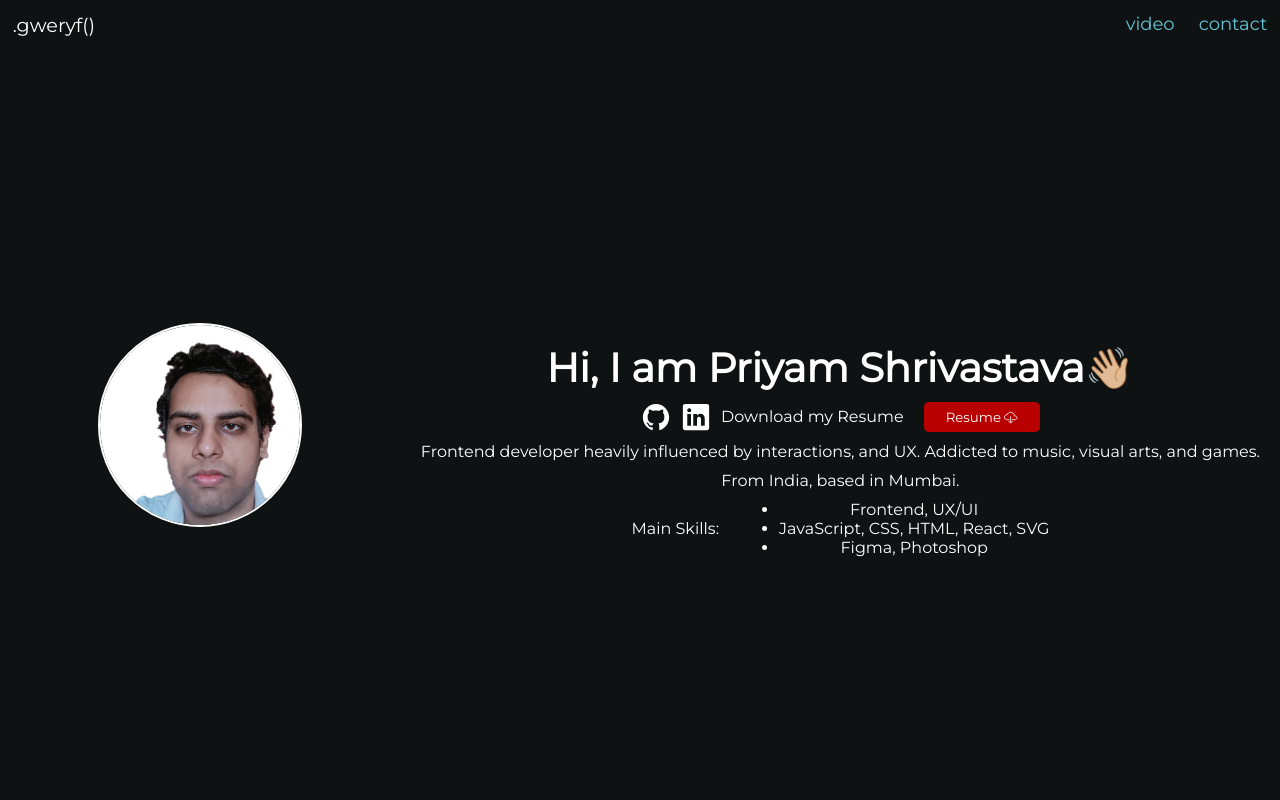
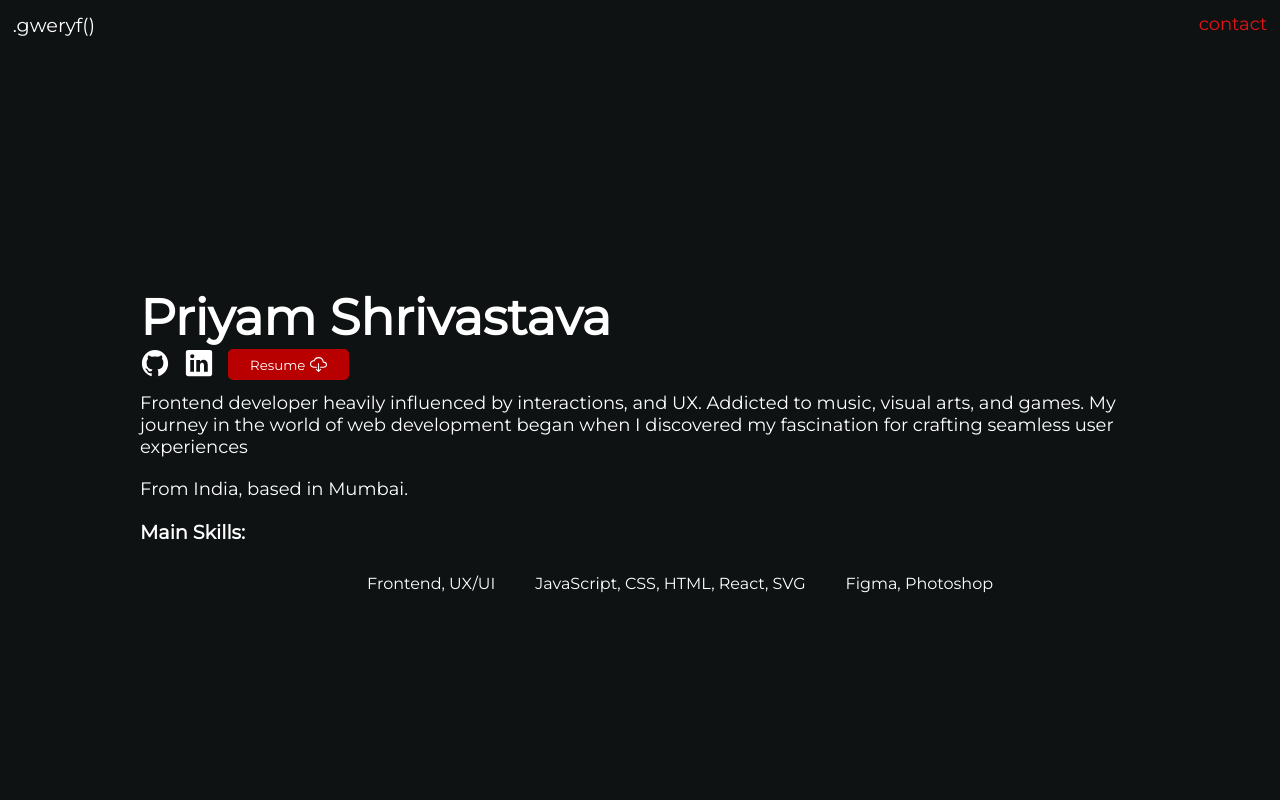
Before and after one commit to gweryf/portfolio, a React (Vite) app: page /about in a window 1280 px wide. Shown: the top 800 px of the page. Built offline with nearby package versions, Linux system fonts and the light colour scheme.

Commit message:
trying to fix error

```diff
--- a/src/RouteSwitch.jsx
+++ b/src/RouteSwitch.jsx
@@ -1,14 +1,12 @@
 import React from "react"
 import { BrowserRouter, Route, Routes } from "react-router-dom"
 import App from "./routes/App"
-import Video from "./routes/video"
 import About from "./routes/about"
 const RouteSwitch = ()=>{
     return(
         <BrowserRouter>
             <Routes>
                 <Route path="/" element={<App/>} />
-                <Route path="/video" element={<Video/>} />
                 <Route path="/about" element={<About/>} />
             </Routes>
         </BrowserRouter>
--- a/src/components/header.jsx
+++ b/src/components/header.jsx
@@ -5,8 +5,7 @@ const Header = ()=>{
         <nav className="navbar">
             <div className="header"><a href="/">.gweryf()</a></div>
             <div className="navlinks">
-                <div><a href="/video">video</a></div>
-                <div><a href="/about">contact</a></div>
+                    <div><a href="/about">contact</a></div>
             </div>
         </nav>
     )
--- a/src/components/project.jsx
+++ b/src/components/project.jsx
@@ -14,7 +14,7 @@ const Projects = ()=>{
             <div className="container">
                 <div className="skilltable item1">
                     <img src={cv} alt="screenshoit of the project cv-builder" />
-                    <div className="details">
+                    <div className="detailed">
                         <h2>CV Builder</h2>
                         <div>
                             <button><a href="https://cv-builder-lac.vercel.app/">Preview</a></button>
@@ -24,7 +24,7 @@ const Projects = ()=>{
                 </div>
                 <div className="skilltable item2">
                     <img src={todo} alt="screenshoit of the project cv-builder" />
-                    <div className="details">
+                    <div className="detailed">
                         <h2>To-Do App</h2>
                         <div>
                             <button><a href="https://gweryf.github.io/to-do-app/">Preview</a></button>
@@ -34,7 +34,7 @@ const Projects = ()=>{
                 </div>
                 <div className="skilltable item3">
                     <img src={etch} alt="screenshoit of the project cv-builder" />
-                    <div className="details">
+                    <div className="detailed">
                         <h2>Etch-a-Sketch</h2>
                         <div>
                             <button><a href="https://gweryf.github.io/etch-a-sketch/">Preview</a></button>
@@ -46,7 +46,7 @@ const Projects = ()=>{
             <div className="container">
                 <div className="skilltable item1">
                     <img src={wea} alt="screenshoit of the project cv-builder" />
-                    <div className="details">
+                    <div className="detailed">
                         <h2>Weather App</h2>
                         <div>
                             <button><a href="https://gweryf.github.io/weather-app/">Preview</a></button>
@@ -56,7 +56,7 @@ const Projects = ()=>{
                 </div>
                 <div className="skilltable item2">
                     <img src={mem} alt="screenshoit of the project cv-builder" />
-                    <div className="details">
+                    <div className="detailed">
                         <h2>Memory Card</h2>
                         <div>
                             <button><a href="https://memory-card-kappa.vercel.app/">Preview</a></button>
@@ -66,7 +66,7 @@ const Projects = ()=>{
                 </div>
                 <div className="skilltable item3">
                     <img src={bit} alt="screenshoit of the project cv-builder" />
-                    <div className="details">
+                    <div className="detailed">
                         <h2>Bit Hunter</h2>
                         <div>
                             <button><a href="https://github.com/gweryf/105_BigBitPirates_Hackover3.0">Github</a></button>
--- a/src/components/skills.jsx
+++ b/src/components/skills.jsx
@@ -3,7 +3,7 @@ import { IoLogoReact, IoLogoJavascript, IoLogoChrome } from "react-icons/io5";
 const Skills = ()=>{
     return(
         <div className="myskills">
-            <h1>My Skills</h1>
+            <h1 className="skilltit">My Skills</h1>
             <div className="skills">
                 <div className="skilltable hidden">
                     <IoLogoReact size='70px'/>
--- a/src/main.jsx
+++ b/src/main.jsx
@@ -1,7 +1,7 @@
 import React from 'react'
 import ReactDOM from 'react-dom/client'
 import "./styles/index.scss"
-import RouteSwitch from './routeSwitch'
+import RouteSwitch from './routeSwitch.jsx'
 ReactDOM.createRoot(document.getElementById('root')).render(
   <React.StrictMode>
     <RouteSwitch />
--- a/src/routes/about.jsx
+++ b/src/routes/about.jsx
@@ -27,29 +27,26 @@ const About = ()=>{
             <Header/>
             <section className="hidden">
                 <div className="about">
-                    <img src={prof} alt="Profile pic"/>
                     <div className="details">
-                        <h1>Hi, I am Priyam Shrivastava👋🏼</h1>
+                        <h1>Priyam Shrivastava</h1>
                         <div className="links">
-                            <IoLogoGithub size='30px'/>
-                            <IoLogoLinkedin size="30px"/>
-                            <div className="cv">
-                                Download my Resume
-                                <a target="_blank" href={res}><button>Resume {<IoCloudDownloadOutline className="res" />}</button></a>
-                            </div>
+                            <a target="_blank" href="https://github.com/gweryf"><IoLogoGithub size='30px'/></a>
+                            <a target="_blank" href="https://www.linkedin.com/in/shrivastavpriyam/"><IoLogoLinkedin size="30px"/></a>
+                            <a target="_blank" href={res}><button><p>Resume</p> {<IoCloudDownloadOutline className="res" size="17px" />}</button></a>
                         </div>
-                        <p>
-                        Frontend developer heavily influenced by interactions, and UX. Addicted to music, visual arts, and games.
+                        <p className="abtdes">
+                        Frontend developer heavily influenced by interactions, and UX. Addicted to music, visual arts, and games. My journey in the world of web development began when I discovered my fascination for crafting seamless user experiences
+
                         </p>
-                        <p>
+                        <p className="abtdes">
                         From India, based in Mumbai.
                         </p>
-                        <div>
+                        <div className="skillsdes">
                           <p>Main Skills:</p>
-                          <ul>
-                            <li>Frontend, UX/UI</li>
-                            <li>JavaScript, CSS, HTML, React, SVG</li>
-                            <li>Figma, Photoshop</li>
+                          <ul className="cols">
+                            <li className="skillcol">Frontend, UX/UI</li>
+                            <li className="skillcol">JavaScript, CSS, HTML, React, SVG</li>
+                            <li className="skillcol">Figma, Photoshop</li>
                           </ul>
                         </div>
                     </div>
--- a/src/styles/about.scss
+++ b/src/styles/about.scss
@@ -1,39 +1,4 @@
-@import "index";
-.about{
-    width: 100%;
-    display: flex;
-    justify-content: space-around;
-    img {
-        width: 200px;
-        height: 200px;
-        object-fit:cover;
-        border-radius: 50%;
-    }
-    .links{
-        display: flex;
-        align-items: center;
-        gap: 10px;
-    }
-    .res{
-        background-color: transparent;
-        vertical-align: middle;
-    }
-}
-.cv{
-    display: flex;
-    justify-content: center;
-    align-items: center;
-    gap: 5px;
-}
-.details{
-    padding: 20px;
-    display: flex;
-    flex-direction: column;
-    gap: 10px;
-    h1{
-        margin-bottom: 0;
-    }
-}
+//general animation on visibilty in viewport
 .hidden{
     opacity: 0;
     filter: blur(5px);
@@ -45,6 +10,45 @@
     filter: blur(0px);
     transform: translateX(0%);
 }
+//developer details
+.details{
+    max-width: 1000px;
+    h1{
+        font-size: 50px;
+        font-weight: 800;
+    }
+    .abtdes{
+        padding-top: 10px;
+        padding-bottom: 10px;
+        font-size: large;
+    }
+}
+.skillsdes{
+    p{
+        padding-top: 10px;
+        padding-bottom: 10px;
+        font-size: larger;
+        font-weight: 700;
+    }
+}
+.links{
+    display: flex;
+    align-items: center;
+    gap: 14px;
+    button{
+        display: flex;
+        justify-content: center;
+        align-items: center;
+        gap: 5px;
+        p{
+            background-color: inherit;
+        }
+        .res{
+            background-color: inherit;
+        }
+    }
+}
+//made with
 .cols{
     width: 100%;
     display: grid;
@@ -54,6 +58,7 @@
 .col{
     .title{
         margin-bottom: 50px;
+        font-size: xx-large;
     }
     li{
         font-size: 18px;
@@ -76,3 +81,7 @@
     color: #f4e5e5;
     transition: all .4s ease-out;
 }
+.skillcol{
+    list-style-type: none;
+    padding: 20px;
+}
--- a/src/styles/index.scss
+++ b/src/styles/index.scss
@@ -1,5 +1,5 @@
 @import url('https://fonts.googleapis.com/css2?family=Montserrat&display=swap');
-$background-color: #0E1212;
+$background-color:#0E1212;
 $text-color:#FFFFFF;
 $link-color:#66c4d7;
 *{
--- a/src/styles/navbar.scss
+++ b/src/styles/navbar.scss
@@ -1,4 +1,3 @@
-@import "index";
 .navbar {
     position: sticky;
     top: 0;
@@ -20,7 +19,12 @@
         font-size: large;
         a{
             text-decoration: none;
-            color: $link-color;
+            color: #e51414;
+            transition: all .4s ease-out;
+        }
+        a:hover{
+            color: #f4e5e5;
+            transition: all .4s ease-out;
         }
     }
     a{
--- a/src/styles/project.scss
+++ b/src/styles/project.scss
@@ -1,4 +1,3 @@
-@import "index";
 .container{
     display: grid;
     grid-template-columns: repeat(3, 1fr);
@@ -28,7 +27,7 @@ img:hover{
     transition-property: transform;
     transition-timing-function: ease-out;
 }
-.details{
+.detailed{
     text-align: center;
     h2{
         padding: 20px;
--- a/src/styles/skills.scss
+++ b/src/styles/skills.scss
@@ -18,7 +18,7 @@
         }
     }
 }
-h1{
+.skilltit{
     text-align: center;
     font-size: 40px;
     margin-bottom: 5%;
```
